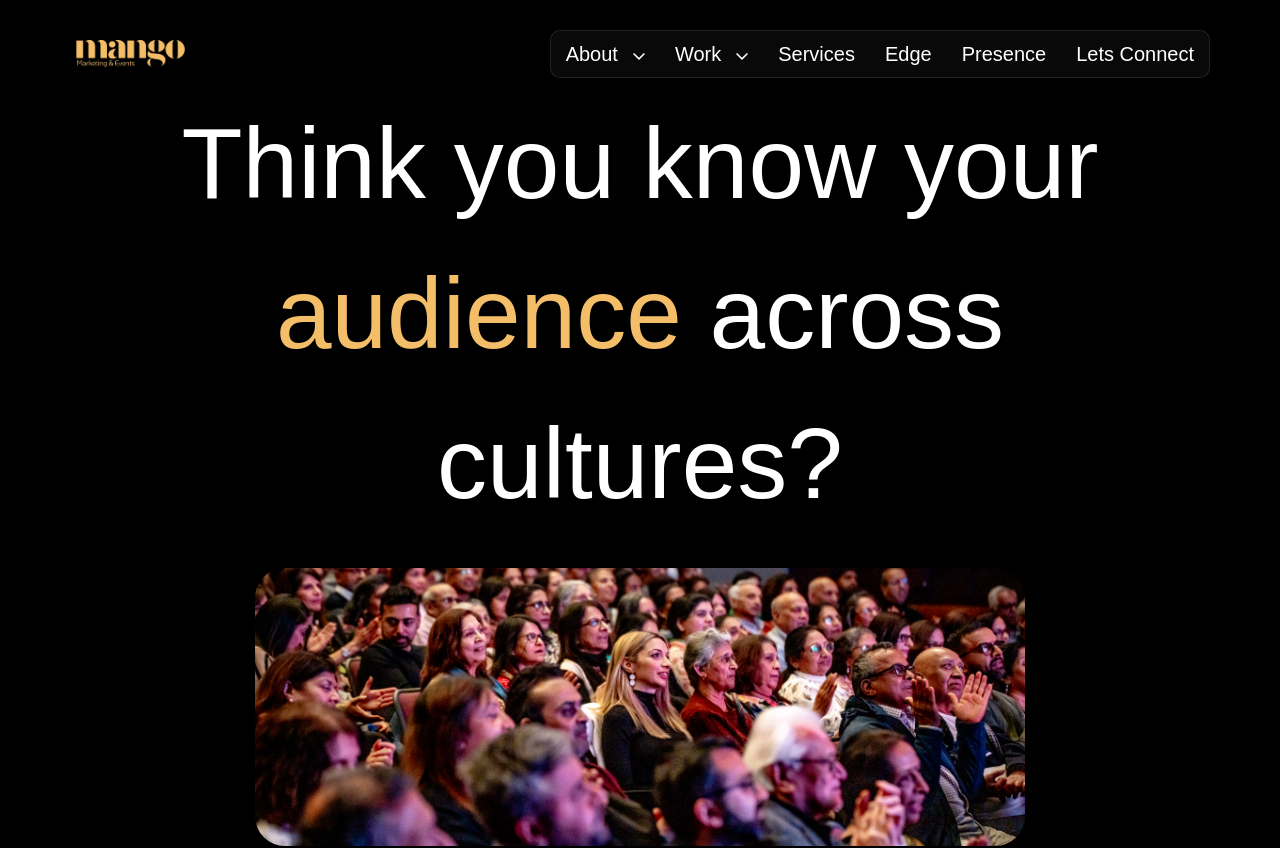
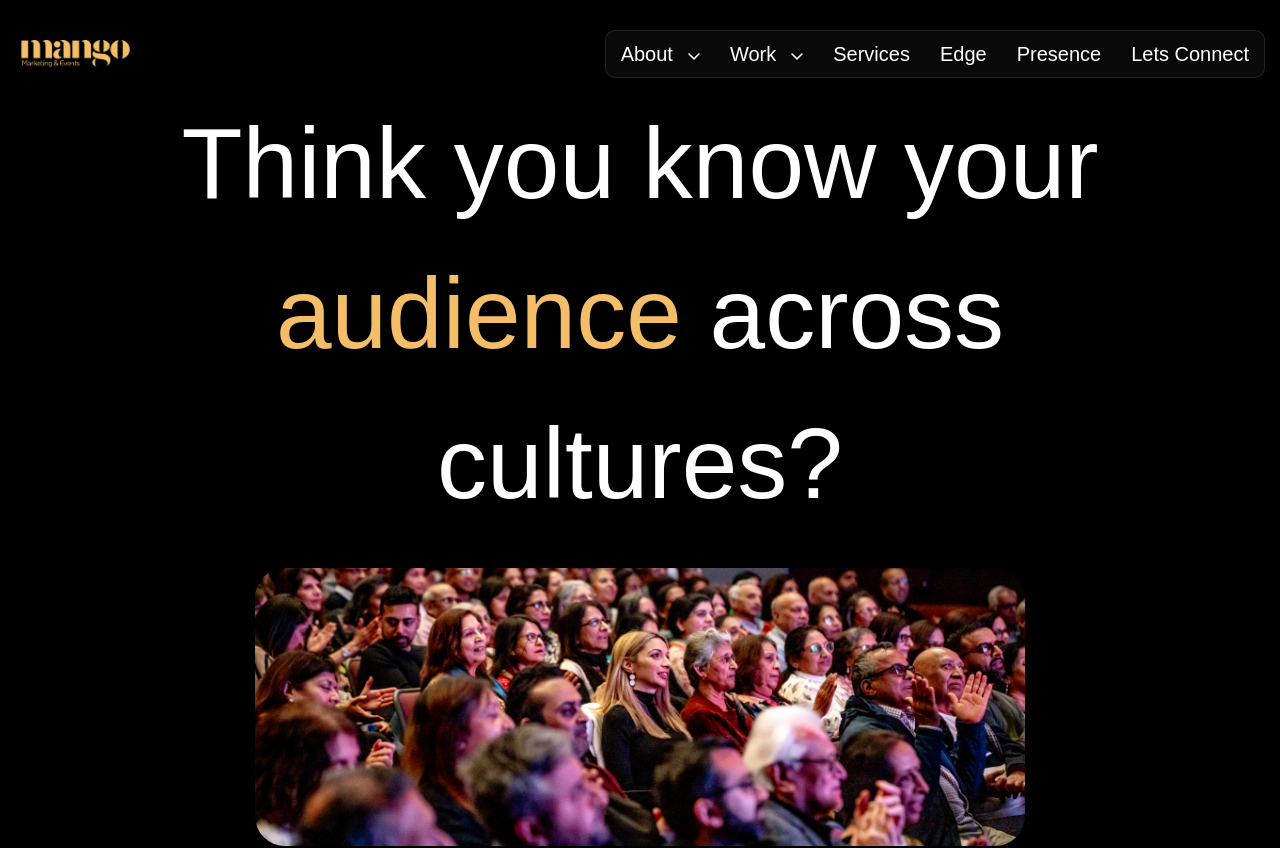
Before and after one commit to kesavkumar656/MangoMarketing, a Next.js app: page / in a window 1280 px wide. Shown: the top 848 px of the page. Built offline with nearby package versions, Linux system fonts and the light colour scheme; a web font is replaced by a local one.

Commit message:
feedback

```diff
--- a/pages/index.js
+++ b/pages/index.js
@@ -32,8 +32,7 @@ export default function HomePage() {
 			<MetaTags Title={"Home"} Desc={"Home Desc"} OgImg={""} Url={"/"} />
 
 			{/* Header */}
-			<Header className="container" />
-
+			<Header  />
 			{/* Page Content starts here */}
 			<main className={`${styles.HomePage} `}>
 				<HomeHero></HomeHero>
--- a/src/components/Header.js
+++ b/src/components/Header.js
@@ -41,9 +41,9 @@ export default function Header() {
 		<div
 			className={`${styles.main_header} ${
 				openSidebar ? styles.sidebar_opened : ""
-			}`}
+			} container-fluid`}
 		>
-			<div className={`${styles.links_wrap} container`}>
+			<div className={`${styles.links_wrap} `}>
 				<div className={`${styles.header_inside}`}>
 					{/* Logo wrap */}
 					<Link href="/">
--- a/src/components/InnerBanner.js
+++ b/src/components/InnerBanner.js
@@ -44,6 +44,7 @@ function InnerBanner({
 	}, []);
 
 	return (
+		<section>
 			<div className={`${styles.inner_banner_wrap} container`}>
 				<div className={styles.banner_image_wrapper}>
 					{/* Banner Image */}
@@ -60,6 +61,7 @@ function InnerBanner({
 				</div>
 				{/* Banner Content */}
 			</div>
+		</section>
 	);
 }
 
--- a/src/styles/components/Header.module.scss
+++ b/src/styles/components/Header.module.scss
@@ -1,12 +1,12 @@
 @import "../helpers/helpers.scss";
 
 .main_header {
-	@extend %f_r_aj_center;
+	// @extend %f_r_aj_center;
 	position: sticky;
 
 	padding-top: 30px;
 	padding-bottom: 10px;
-	width: 100%;
+	width: var(--container-width);
 	z-index: 20;
 	top: 0;
 
```
Lines whose indentation alone changed are shown as unchanged.
